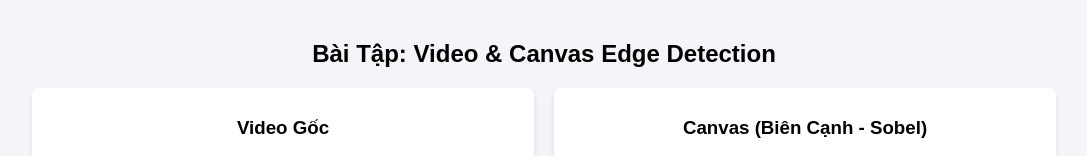
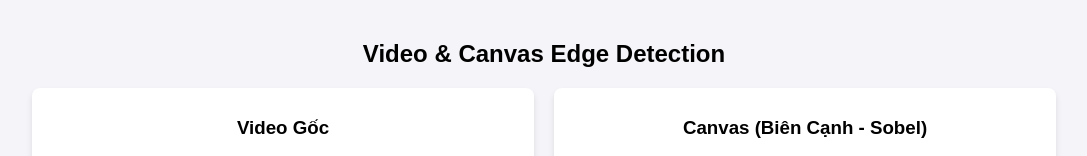
Before and after one commit to Fusirod/video-edge-detection, a website: page index.html in a window 1280 px wide. Shown: the top 156 px of the page, without its empty margins (96-1183 px from the left). Drawn offline with Linux system fonts and the light colour scheme; grey boxes are pictures that could not be loaded.

Commit message:
Update index.html

```diff
--- a/index.html
+++ b/index.html
@@ -36,7 +36,7 @@
 </head>
 <body>
 
-    <h2>Bài Tập: Video & Canvas Edge Detection</h2>
+    <h2>Video & Canvas Edge Detection</h2>
 
     <div class="container">
         <div class="box">
@@ -54,22 +54,18 @@
         const video = document.getElementById('videoElement');
         const canvasEdges = document.getElementById('canvasEdges');
         const ctxEdges = canvasEdges.getContext('2d');
-
-        // Tạo một "canvas ẩn" trong bộ nhớ để xử lý pixel, không đưa vào HTML
+        // Tạo 1 canvas ẩn để xử lí pixel và tạo ảnh xám từ canvas này
         const offscreenCanvas = document.createElement('canvas');
         const offCtx = offscreenCanvas.getContext('2d', { willReadFrequently: true });
 
-        // Gán kích thước cố định cho canvas ẩn
         offscreenCanvas.width = 480;
         offscreenCanvas.height = 270;
 
-        // Lắng nghe sự kiện khi video được play
         video.addEventListener('play', () => {
             requestAnimationFrame(processFrame);
         });
 
         function processFrame() {
-            // Dừng vòng lặp nếu video tạm dừng hoặc kết thúc
             if (video.paused || video.ended) return;
 
             const width = offscreenCanvas.width;
```
